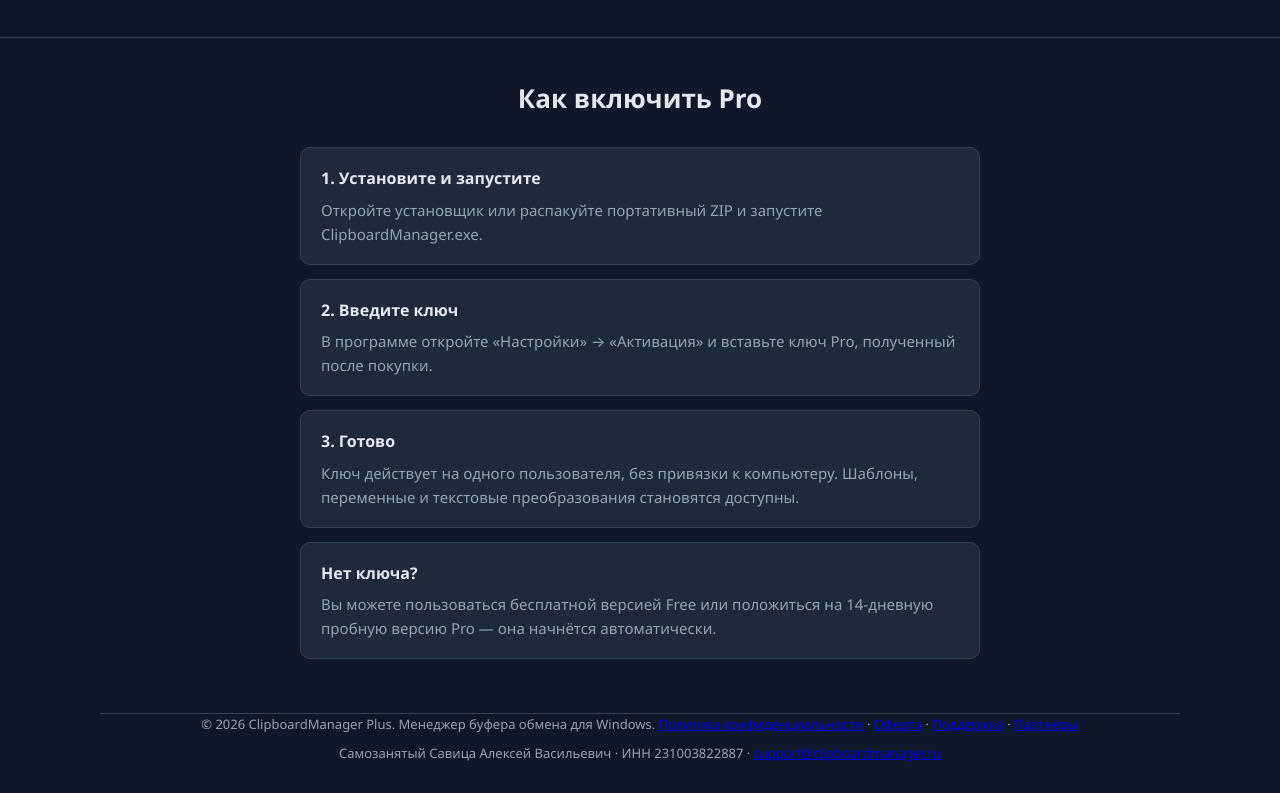
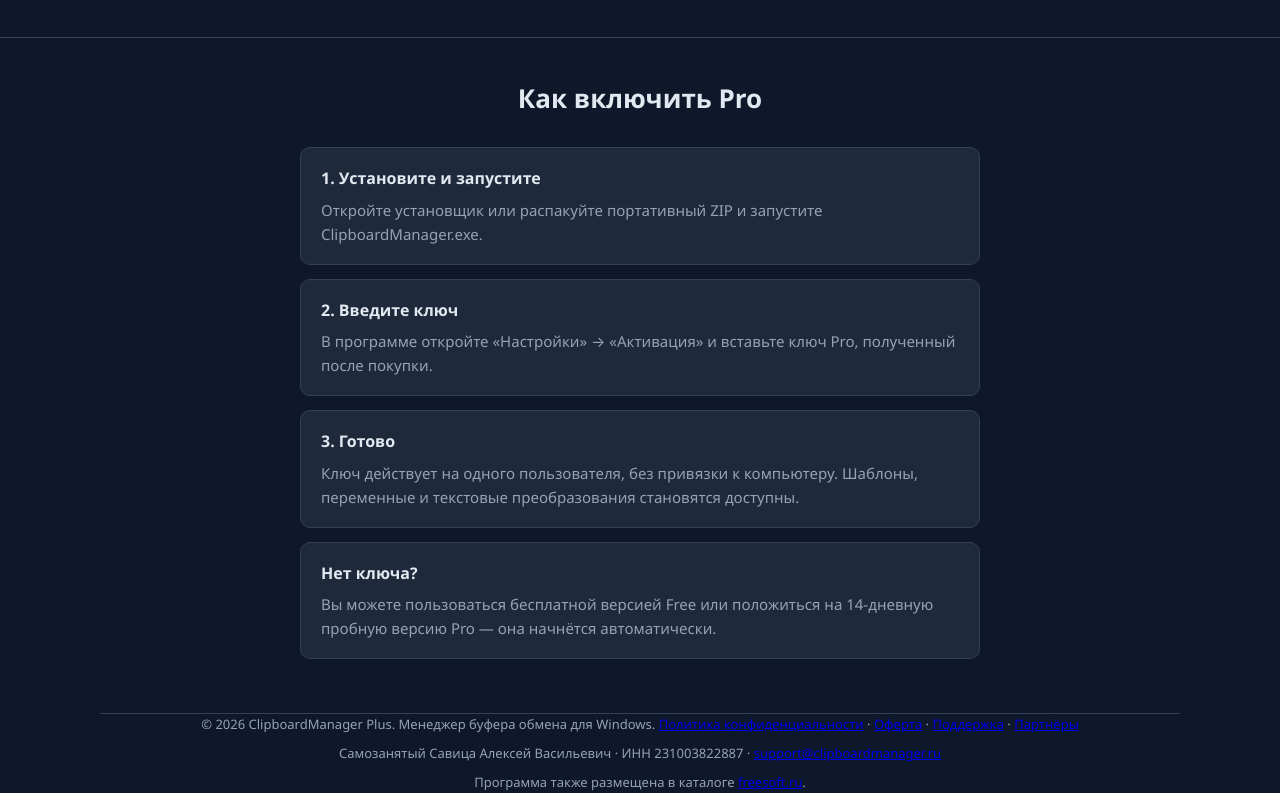
Before and after one commit to alex6236/clipboardmanager-site, a plain HTML site: page download/index.html in a window 1280 px wide. Shown: the part 1531-2324 px from the top of the page. Before the commit the page ends 2295 px from the top, so only its background shows below. Drawn offline with Linux system fonts and the light colour scheme.

Commit message:
download: ссылка на каталог freesoft.ru (dofollow)

```diff
--- a/download/index.html
+++ b/download/index.html
@@ -176,6 +176,7 @@
 <footer class="wrap">
   <p>© 2026 ClipboardManager Plus. Менеджер буфера обмена для Windows. <a href="../privacy/">Политика конфиденциальности</a> · <a href="../terms/">Оферта</a> · <a href="../support/">Поддержка</a> · <a href="../partners/">Партнёры</a></p>
 <p style="margin-top:8px">Самозанятый Савица Алексей Васильевич · ИНН 231003822887 · <a href="mailto:support@clipboardmanager.ru">support@clipboardmanager.ru</a></p>
+  <p style="margin-top:8px">Программа также размещена в каталоге <a href="https://freesoft.ru/windows/clipboardmanager-plus">freesoft.ru</a>.</p>
 </footer>
 </body>
 </html>
```
Also changed, not shown: en/download/index.html (+1 -0 lines).
